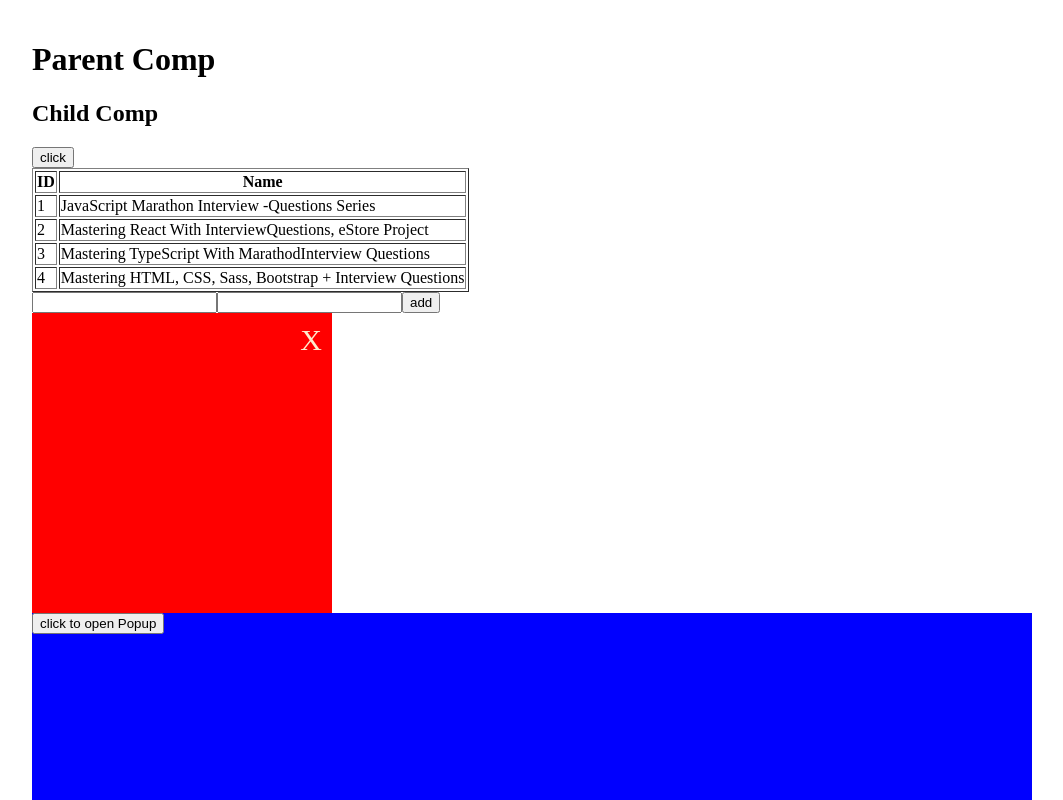
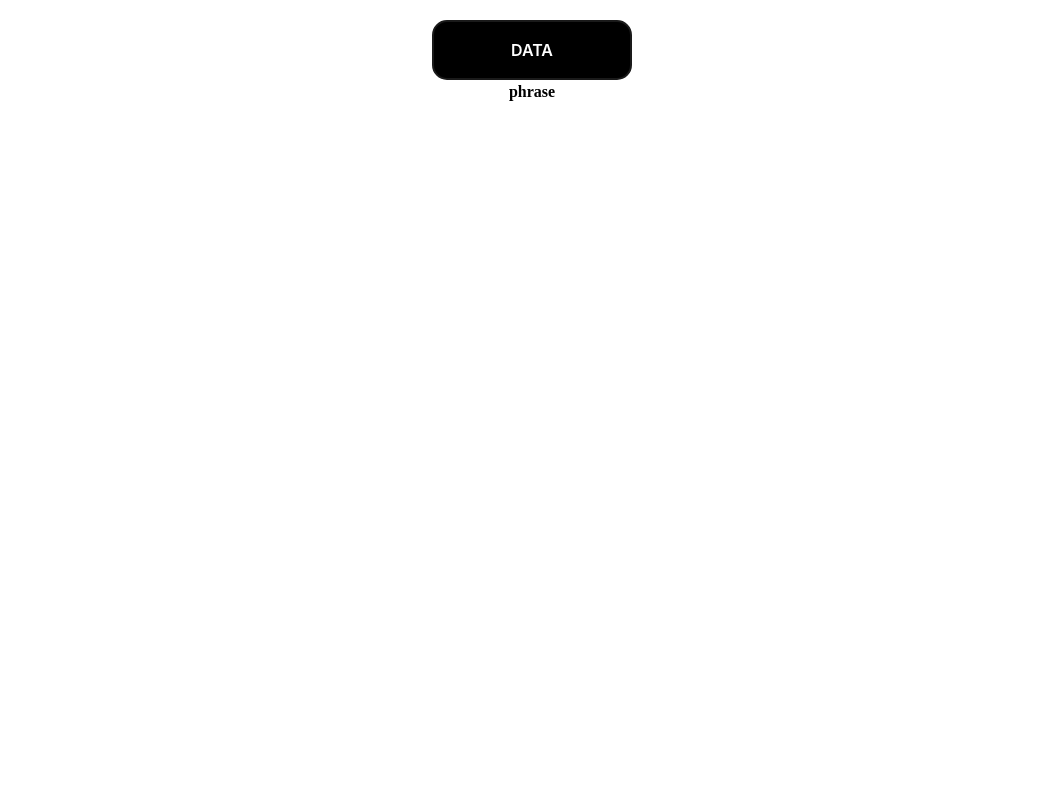
Before and after one commit to Ljojua15/MasteringAngular, an Angular app: page / in a window 1280 px wide. Shown: the top 800 px of the page, without its empty margins (108-1171 px from the left). Built offline with nearby package versions, Linux system fonts and the light colour scheme.

Commit message:
'datafromAPI'

```diff
--- a/src/app/app.component.html
+++ b/src/app/app.component.html
@@ -2,4 +2,6 @@
 <!-- <app-lesson-1/> -->
 <!-- <app-angular-directives></app-angular-directives> -->
  <!-- <app-lifecycle-hooks/> -->
-<app-angular-decorators/>
+<!-- <app-angular-decorators/> -->
+
+<app-crud></app-crud>
--- a/src/app/app.component.ts
+++ b/src/app/app.component.ts
@@ -6,6 +6,7 @@ import { Lesson1Component } from './lesson-1/lesson-1.component';
 import { AngularDirectivesComponent } from './angular-directives/angular-directives.component';
 import { LifecycleHooksComponent } from './lifecycle-hooks/lifecycle-hooks.component';
 import { AngularDecoratorsComponent } from './angular-decorators/angular-decorators.component';
+import { CrudComponent } from './crud/crud.component';
 
 @Component({
   selector: 'app-root',
@@ -18,6 +19,7 @@ import { AngularDecoratorsComponent } from './angular-decorators/angular-decorat
     AngularDirectivesComponent,
     LifecycleHooksComponent,
     AngularDecoratorsComponent,
+    CrudComponent,
   ],
   templateUrl: './app.component.html',
   styleUrl: './app.component.scss',
--- /dev/null
+++ b/src/app/crud/crud.component.html
@@ -0,0 +1,18 @@
+<button class="button-27" role="button" (click)="getData()">DATA</button>
+
+<table>
+  <thead>
+    <tr>
+      <th>
+        phrase
+      </th>
+    </tr>
+  </thead>
+  <tbody *ngIf="(feData$ | async) as param">
+    <tr>
+      <td>
+        {{param.fact}}
+      </td>
+    </tr>
+  </tbody>
+</table>
--- /dev/null
+++ b/src/app/crud/crud.component.scss
@@ -0,0 +1,43 @@
+
+/* CSS */
+.button-27 {
+  appearance: none;
+  background-color: #000000;
+  border: 2px solid #1A1A1A;
+  border-radius: 15px;
+  box-sizing: border-box;
+  color: #FFFFFF;
+  cursor: pointer;
+  display: inline-block;
+  font-family: Roobert,-apple-system,BlinkMacSystemFont,"Segoe UI",Helvetica,Arial,sans-serif,"Apple Color Emoji","Segoe UI Emoji","Segoe UI Symbol";
+  font-size: 16px;
+  font-weight: 600;
+  line-height: normal;
+  margin: 0;
+  min-height: 60px;
+  min-width: 0;
+  outline: none;
+  padding: 16px 24px;
+  text-align: center;
+  text-decoration: none;
+  transition: all 300ms cubic-bezier(.23, 1, 0.32, 1);
+  user-select: none;
+  -webkit-user-select: none;
+  touch-action: manipulation;
+  width: 200px;
+  will-change: transform;
+}
+
+.button-27:disabled {
+  pointer-events: none;
+}
+
+.button-27:hover {
+  box-shadow: rgba(0, 0, 0, 0.25) 0 8px 15px;
+  transform: translateY(-2px);
+}
+
+.button-27:active {
+  box-shadow: none;
+  transform: translateY(0);
+}
--- /dev/null
+++ b/src/app/crud/crud.component.ts
@@ -0,0 +1,25 @@
+import { Component } from '@angular/core';
+import { HttpClient, HttpClientModule } from '@angular/common/http';
+import { FormsModule } from '@angular/forms';
+import { CommonModule } from '@angular/common';
+import { Observable } from 'rxjs';
+
+@Component({
+  selector: 'app-crud',
+  standalone: true,
+  imports: [HttpClientModule, FormsModule, CommonModule],
+  templateUrl: './crud.component.html',
+  styleUrl: './crud.component.scss',
+})
+export class CrudComponent {
+  feData$: Observable<any> | undefined;
+  load = false;
+  constructor(private http: HttpClient) {}
+
+  getData() {
+    this.feData$ = this.http.get('https://catfact.ninja/fact');
+    console.log(this.feData$);
+
+    this.load = true;
+  }
+}
```
Also changed, not shown: 1 other file (tests, documents, lock files or other folders).
